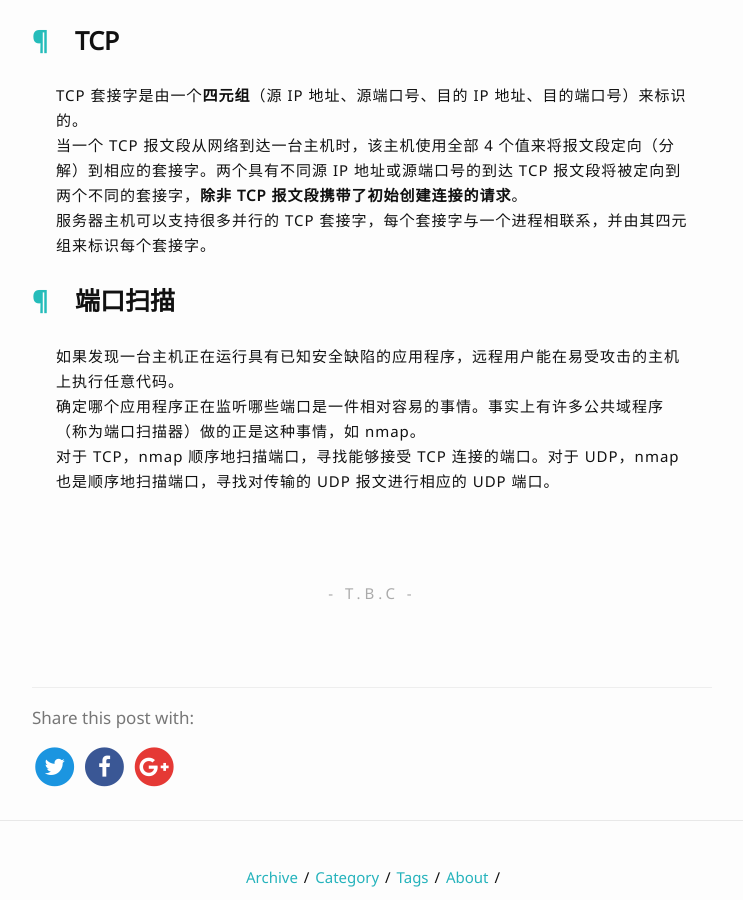
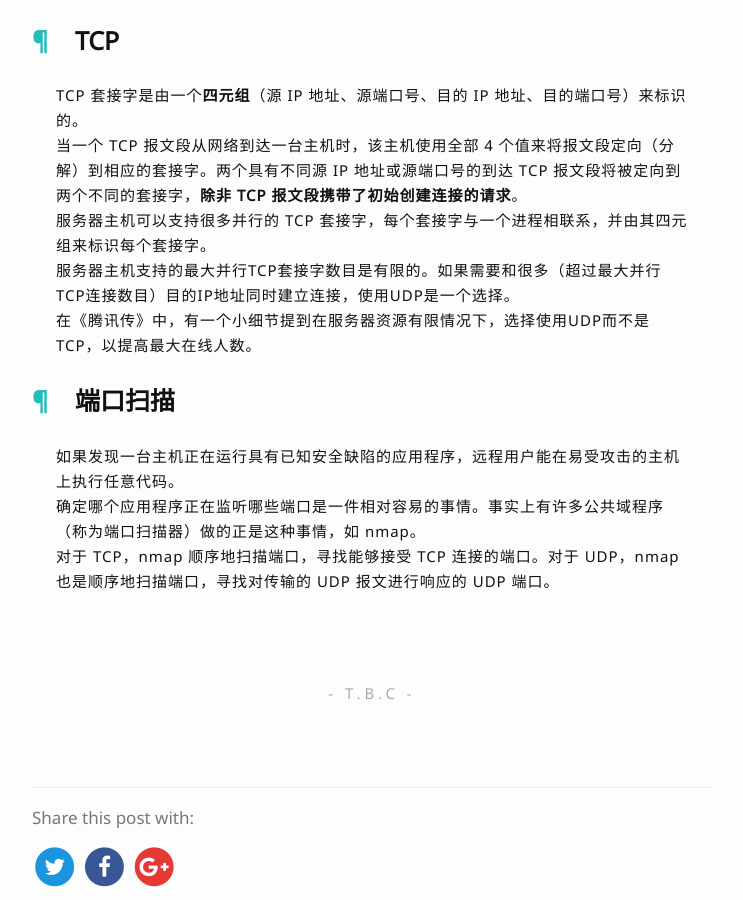
Before and after one commit to huahuahu/huahuahu.github.io, a Jekyll site: the page built from _posts/2017-05-01-运输层的多路复用于多路分解.markdown, in a window 1280 px wide and 900 px high, scrolled down 566 px. Shown: the whole window, without its empty margins (268-1011 px from the left). Built offline with Jekyll 4.4.1, drawn with Linux system fonts in a browser that asks for light colours; nearby versions of some CDN libraries; our own code applies the rules of GitHub Pages for plain Markdown files; comment, search, counter and statistics services are not loaded; some of the changed text lies outside the part shown.

Commit message:
修改一点点

```diff
--- a/_posts/2017-05-01-运输层的多路复用于多路分解.markdown
+++ b/_posts/2017-05-01-运输层的多路复用于多路分解.markdown
@@ -13,7 +13,9 @@ tag:
 TCP 套接字是由一个**四元组**（源 IP 地址、源端口号、目的 IP 地址、目的端口号）来标识的。
 当一个 TCP 报文段从网络到达一台主机时，该主机使用全部 4 个值来将报文段定向（分解）到相应的套接字。两个具有不同源 IP 地址或源端口号的到达 TCP 报文段将被定向到两个不同的套接字，**除非 TCP 报文段携带了初始创建连接的请求**。
 服务器主机可以支持很多并行的 TCP 套接字，每个套接字与一个进程相联系，并由其四元组来标识每个套接字。
+服务器主机支持的最大并行TCP套接字数目是有限的。如果需要和很多（超过最大并行TCP连接数目）目的IP地址同时建立连接，使用UDP是一个选择。
+在《腾讯传》中，有一个小细节提到在服务器资源有限情况下，选择使用UDP而不是TCP，以提高最大在线人数。
 ## 端口扫描
 如果发现一台主机正在运行具有已知安全缺陷的应用程序，远程用户能在易受攻击的主机上执行任意代码。
 确定哪个应用程序正在监听哪些端口是一件相对容易的事情。事实上有许多公共域程序（称为端口扫描器）做的正是这种事情，如 nmap。
-对于 TCP，nmap 顺序地扫描端口，寻找能够接受 TCP 连接的端口。对于 UDP，nmap 也是顺序地扫描端口，寻找对传输的 UDP 报文进行相应的 UDP 端口。
+对于 TCP，nmap 顺序地扫描端口，寻找能够接受 TCP 连接的端口。对于 UDP，nmap 也是顺序地扫描端口，寻找对传输的 UDP 报文进行响应的 UDP 端口。
```
Also changed, not shown: other parts of _posts/2017-05-01-运输层的多路复用于多路分解.markdown (+1 -1 lines).
